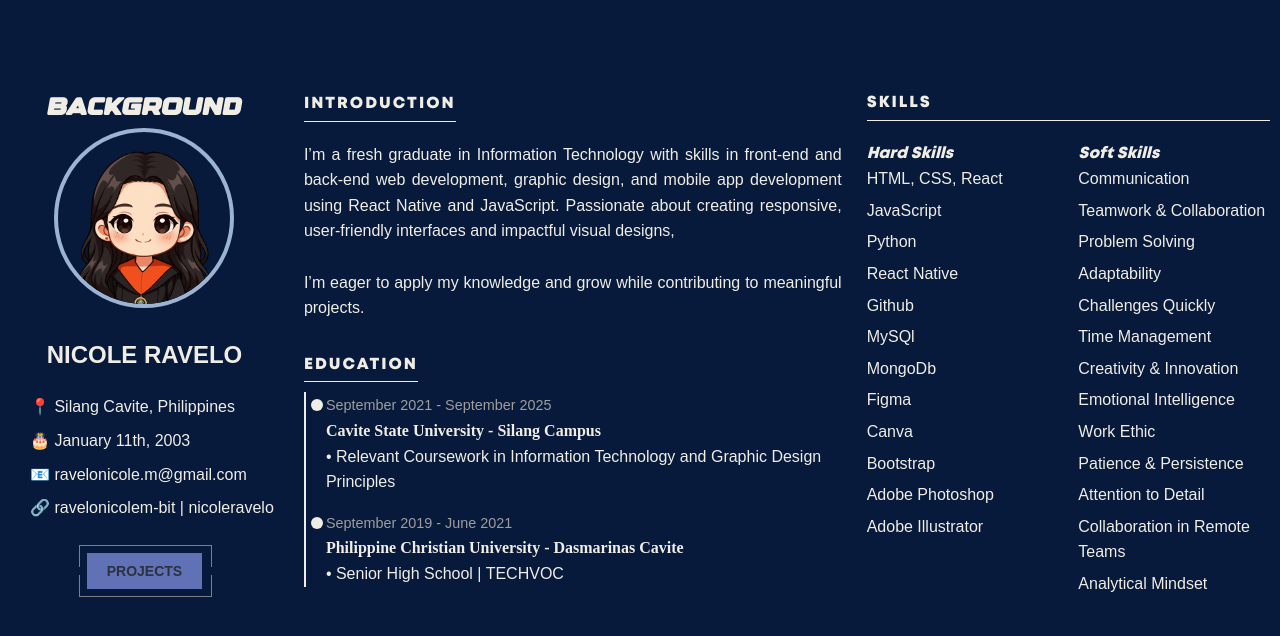
After one commit to ravelonicolem-bit/My_Portfolio, a PHP site: page /Summary-Page.html in a window 1280 px wide. The commit adds this page. Shown: the top 636 px of the page. Run offline with PHP 8.4, Linux system fonts and the light colour scheme; some web fonts are replaced.

Commit message:
Summary and Skills Page Done

```diff
--- a/Main-Page.php
+++ b/Main-Page.php
@@ -26,11 +26,14 @@
 <section class="center">
     <?php include 'Pages/First-Page.html'?>
 </section>
+<section class="summary">
+    <?php include 'Pages/Summary-Page.html'?>
+</section>
 <section class="skills">
     <?php include 'Pages/Skills-Page.html'?>
 </section>
 <section class="email">
-
+     <?php include 'Pages/Email-Page.php'?>
 </section>
 <script src="Pages/Backend/DBtn.js"></script>
 </body>
--- a/Pages/First-Page.html
+++ b/Pages/First-Page.html
@@ -28,6 +28,7 @@
                     PYTHON
                 </div>
             </div>
+
         </div>
     </div>
 </body>
--- a/Pages/Styles/MainStyle.css
+++ b/Pages/Styles/MainStyle.css
@@ -332,3 +339,281 @@ html, body {
     font-weight: 600;
     color: #222;
 }
+
+
+/* SUMMARY CSS */
+.summary-container {
+    display: grid;
+    grid-template-columns: 1fr 2fr 1.5fr;
+    gap: 25px;
+    max-width: 1300px;
+    margin: auto;
+    line-height: 1.6;
+    padding: 10px;
+    color: #F0EDE5;
+    margin-top: 10vh;
+    }
+  .sidebar h2{
+    font-family: var(--font-Designer);
+  }
+    /* ===== Left Column ===== */
+   .project-content {
+    width: 100%;
+    height: 10vh;
+    display: flex;
+    align-items: center;
+    justify-content: center;
+    margin-top: 20px;
+    margin-right: 35px;
+}
+
+/* Uiverse button styling */
+.button {
+  -moz-appearance: none;
+  -webkit-appearance: none;
+  appearance: none;
+  border: none;
+  background: none;
+  color: #0f1923;
+  cursor: pointer;
+  position: relative;
+  padding: 8px;
+  margin-bottom: 20px;
+  text-transform: uppercase;
+  font-weight: bold;
+  font-size: 14px;
+  transition: all .15s ease;
+}
+
+.button::before,
+.button::after {
+  content: '';
+  display: block;
+  position: absolute;
+  right: 0;
+  left: 0;
+  height: calc(50% - 5px);
+  border: 1px solid #7D8082;
+  transition: all .15s ease;
+}
+
+.button::before {
+  top: 0;
+  border-bottom-width: 0;
+}
+
+.button::after {
+  bottom: 0;
+  border-top-width: 0;
+}
+
+.button:active,
+.button:focus {
+  outline: none;
+}
+
+.button:active::before,
+.button:active::after {
+  right: 3px;
+  left: 3px;
+}
+
+.button:active::before {
+  top: 3px;
+}
+
+.button:active::after {
+  bottom: 3px;
+}
+
+.button_lg {
+  position: relative;
+  display: block;
+  padding: 10px 20px;
+  color: #2A323F;
+  background-color: #6071B6;
+  overflow: hidden;
+  box-shadow: inset 0px 0px 0px 1px transparent;
+}
+
+.button_lg::before {
+  content: '';
+  display: block;
+  position: absolute;
+  top: 0;
+  left: 0;
+  width: 2px;
+  height: 2px;
+  background-color: #6071B6;
+}
+
+.button_lg::after {
+  content: '';
+  display: block;
+  position: absolute;
+  right: 0;
+  bottom: 0;
+  width: 4px;
+  height: 4px;
+  background-color: #6071B6;
+  color:#F0EDE5;
+  transition: all .2s ease;
+}
+
+.button_sl {
+  display: block;
+  position: absolute;
+  top: 0;
+  bottom: -1px;
+  left: -8px;
+  width: 0;
+  background-color: #BDDBF7;
+  transform: skew(-15deg);
+  transition: all .2s ease;
+}
+
+.button_text {
+  position: relative;
+}
+
+.button:hover {
+  color:#F0EDE5;
+}
+
+.button:hover .button_sl {
+  width: calc(100% + 15px);
+}
+
+.button:hover .button_lg::after {
+  background-color: #2A323F;
+}
+
+
+    .sidebar {
+      text-align: center;
+    }
+
+    .sidebar img {
+      width: 180px;
+      height: 180px;
+      border-radius: 50%;
+      object-fit: cover;
+      border: 4px solid #9CB3D3;
+      margin-bottom: 20px;
+      object-fit: cover;
+      object-position: top;
+    }
+
+    .name {
+      font-size: 1.5rem;
+      font-weight: bold;
+      margin-bottom: 20px;
+    }
+
+    .info {
+      text-align: left;
+      margin-left: 20px;
+    }
+
+    .info p {
+      margin: 8px 0;
+      display: flex;
+      align-items: center;
+      font-family: var(--font-Montserrat);
+    }
+
+    /* ===== Middle Column ===== */
+    .skill-content section {
+      margin-bottom: 30px;
+    }
+
+    .section-title {
+      font-weight: bold;
+      letter-spacing: 2px;
+      margin-bottom: 10px;
+      border-bottom: 1px solid #F0EDE5;
+      display: inline-block;
+      padding-bottom: 4px;
+      font-family: var(--font-MontD);
+    }
+
+    .intro {
+      text-align: justify;
+      margin-top: 10px;
+      font-family: var(--font-Montserrat);
+    }
+
+    /* Education Timeline */
+    .timeline {
+      border-left: 2px solid #F0EDE5;
+      padding-left: 20px;
+    }
+
+    .timeline-item {
+      margin-bottom: 15px;
+      position: relative;
+    }
+
+    .timeline-item::before {
+      content: "";
+      position: absolute;
+      left: -15px;
+      top: 7px;
+      width: 12px;
+      height: 12px;
+      border-radius: 50%;
+      background: #F0EDE5;
+    }
+
+    .timeline-item span {
+      font-size: 0.9rem;
+      color: #9f9d9d;
+      font-family: var(--font-Montserrat);
+    }
+    .name{
+      font-family: var(--font-Montserrat);
+    }
+    .timeline-item h4 + p{
+      font-family: var(--font-Montserrat);
+    }
+    /* ===== Right Column (Skills) ===== */
+    .skills {
+      display: flex;
+      flex-direction: column;
+    }
+
+    .skills .section-title {
+      margin-bottom: 20px;
+    }
+
+    .skills-grid {
+      display: grid;
+      grid-template-columns: 1fr 1fr;
+      gap: 20px;
+    }
+
+    .skills-group h4 {
+      margin-top: 0;
+      font-family: var(--font-MontD);
+      font-style: italic;
+    }
+
+    .skills-group ul {
+      list-style: none;
+      padding: 0;
+    }
+
+    .skills-group li {
+      margin-bottom: 6px;
+      font-family: var(--font-Montserrat);
+    }
+
+    /* Responsive (stacked on small screens) */
+    @media (max-width: 900px) {
+      .container {
+        grid-template-columns: 1fr;
+      }
+      .skills-grid {
+        grid-template-columns: 1fr;
+      }
+    }
--- /dev/null
+++ b/Pages/Summary-Page.html
@@ -0,0 +1,108 @@
+<!DOCTYPE html>
+<html lang="en">
+<head>
+    <meta charset="UTF-8">
+    <meta name="viewport" content="width=device-width, initial-scale=1.0">
+    <link rel="stylesheet" href="./Styles/MainStyle.css">
+    <title>Background Summary</title>
+</head>
+<body>
+    <div class="summary-container">
+    <!-- Left Column -->
+    <div class="sidebar">
+      <h2>BACKGROUND</h2>
+      <img src="Pages/Image/chib.png   " alt="Profile Picture">
+      <div class="name">NICOLE RAVELO</div>
+      <div class="info">
+        <p>📍 Silang Cavite, Philippines</p>
+        <p>🎂 January 11th, 2003</p>
+        <p>📧 ravelonicole.m@gmail.com</p>
+        <p>🔗 ravelonicolem-bit | nicoleravelo</p>
+      </div>
+    <div class="project-content">
+    <button class="button">
+        <span class="button_lg">
+        <span class="button_sl"></span>
+        <span class="button_text">PROJECTS</span>
+        </span>
+    </button>
+    </div>
+
+    </div>
+
+    <!-- Middle Column -->
+    <div class="skill-content">
+      <section>
+        <div class="section-title">INTRODUCTION</div>
+        <p class="intro">
+          I’m a fresh graduate in Information Technology with skills in front-end and back-end web development, graphic design, and mobile app development
+          using React Native and JavaScript. Passionate about creating responsive, user-friendly interfaces and impactful visual designs, <br><br>
+          I’m eager to apply my knowledge and grow while contributing to meaningful projects.
+      </section>
+
+      <section>
+        <div class="section-title">EDUCATION</div>
+        <div class="timeline">
+          <div class="timeline-item">
+            <span>September 2021 - September 2025</span>
+            <h4>Cavite State University - Silang Campus</h4>
+            <p>• Relevant Coursework in Information Technology and Graphic Design Principles</p>
+          </div>
+          <div class="timeline-item">
+            <span>September 2019 - June 2021</span>
+            <h4>Philippine Christian University - Dasmarinas Cavite</h4>
+            <p>• Senior High School | TECHVOC</p>
+          </div>
+        </div>
+      </section>
+    </div>
+
+    <!-- Right Column (Skills) -->
+    <div class="skills">
+      <div class="section-title">SKILLS</div>
+
+      <div class="skills-grid">
+        <div class="skills-group">
+          <h4>Hard Skills</h4>
+          <ul>
+            <li>HTML, CSS, React</li>
+            <li>JavaScript</li>
+            <li>Python</li>
+            <li>React Native</li>
+            <li>Github</li>
+            <li>MySQl</li>
+            <li>MongoDb</li>
+            <li>Figma</li>
+            <li>Canva</li>
+            <li>Bootstrap</li>
+            <li>Adobe Photoshop</li>
+            <li>Adobe Illustrator</li>
+
+          </ul>
+        </div>
+
+                <div class="skills-group">
+                    <h4>Soft Skills</h4>
+                    <ul>
+                    <li>Communication</li>
+                    <li>Teamwork & Collaboration</li>
+                    <li>Problem Solving</li>
+                    <li>Adaptability</li>
+                    <li>Challenges Quickly</li>
+                    <li>Time Management</li>
+                    <li>Creativity & Innovation</li>
+                    <li>Emotional Intelligence</li>
+                    <li>Work Ethic</li>
+                    <li>Patience & Persistence</li>
+                    <li>Attention to Detail</li>
+                    <li>Collaboration in Remote Teams</li>
+                    <li>Analytical Mindset</li>
+                    </ul>
+                </div>
+            <div>
+        </div>
+      </div>
+    </div>
+  </div>
+</body>
+</html>
```
Also changed, not shown: other parts of Pages/Styles/MainStyle.css (+20 -13 lines), Pages/Email-Page.php (+4 -4 lines), Test.html (added, +144 -0 lines), 1 other file.
